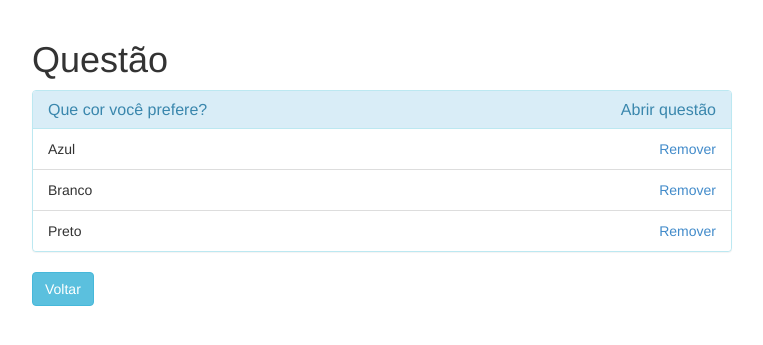
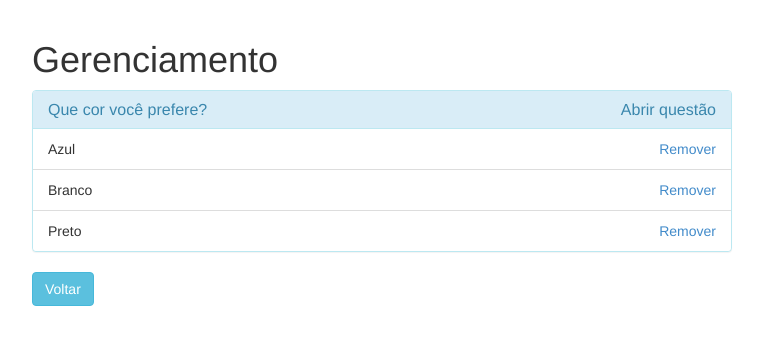
Before and after one commit to NaySilva/mysite, a Django app: page /question/1/manage in a window 1280 px wide. Shown: the top 345 px of the page, without its empty margins (258-1021 px from the left). Run offline with Django 3.2, Linux system fonts and the light colour scheme; data comes from the database, SQL or seed files in the repository.

Commit message:
melhorando a aparencia

```diff
--- a/polls/templates/manage.html
+++ b/polls/templates/manage.html
@@ -1,6 +1,6 @@
 {% extends 'base.html' %}
 {% block body %}
-    <h1>Questão</h1>
+    <h1>Gerenciamento</h1>
     <div class="panel panel-info">
         <div class="panel-heading">
             <h3 class="panel-title">
```
